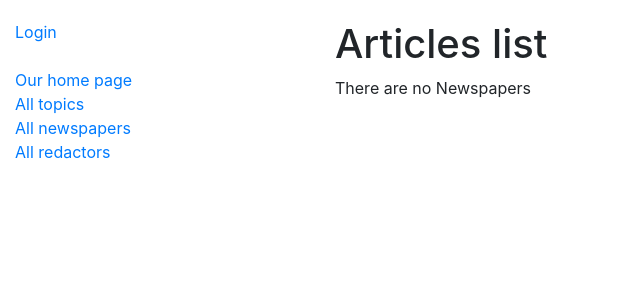
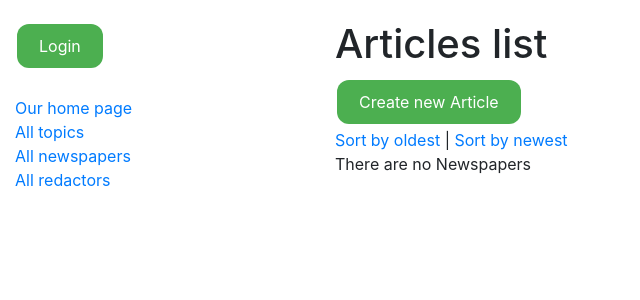
Before and after one commit to kstorozhenko/newspaper-agency, a Django app: page /newspapers/ in a window 1280 px wide. Shown: the top 300 px of the page, without its empty margins (0-640 px from the left). Run offline with Django 5.2, Linux system fonts and the light colour scheme; data that the repository does not hold is empty.

Commit message:
add more comfortable buttons and forms

```diff
--- a/newspaper_agency/settings.py
+++ b/newspaper_agency/settings.py
@@ -38,6 +38,8 @@ INSTALLED_APPS = [
     "django.contrib.messages",
     "django.contrib.staticfiles",
     "newspaper",
+    "crispy_forms",
+    "crispy_bootstrap4",
 ]
 
 MIDDLEWARE = [
@@ -130,3 +132,7 @@ DEFAULT_AUTO_FIELD = "django.db.models.BigAutoField"
 AUTH_USER_MODEL = "newspaper.Redactor"
 
 LOGIN_REDIRECT_URL = '/'
+
+CRISPY_TEMPLATE_PACK = "bootstrap4"
+
+CRISPY_ALLOWED_TEMPLATE_PACKS = "bootstrap4"
--- a/static/css/styles.css
+++ b/static/css/styles.css
@@ -7,3 +7,36 @@ body {
     padding: 0;
     list-style: none;
 }
+
+.button {
+  background-color: #4CAF50;
+  color: white;
+  padding: 10px 22px;
+  text-align: center;
+  text-decoration: none;
+  display: inline-block;
+  font-size: 16px;
+  margin: 4px 2px;
+  cursor: pointer;
+  transition-duration: 0.4s;
+  border-radius: 12px;
+}
+
+.button:hover {
+  background-color: #000000;
+  color: #ffffff;
+  border: 1px solid black;
+}
+
+.page-number {
+  background-color: #4CAF50 !important;
+  color: white !important;
+  padding: 10px 22px !important;
+  text-align: center !important;
+  text-decoration: none !important;
+  display: inline-block !important;
+  font-size: 16px !important;
+  margin: 4px 2px !important;
+  transition-duration: 0.4s !important;
+
+}
--- a/templates/includes/pagination.html
+++ b/templates/includes/pagination.html
@@ -1,11 +1,11 @@
 {% if is_paginated %}
-    <ul class="pagination">
+    <ul class="pagination" style="display: flex; align-items: center;">
       {% if page_obj.has_previous %}
-        <li class="page-item"><a class="page-link" href="?page={{ page_obj.previous_page_number }}">Prev</a></li>
+        <li class="page-item"><a class="page-link page-number" href="?page={{ page_obj.previous_page_number }}">Prev</a></li>
       {% endif %}
-      <li class="page-item active"><span class="page-link">{{ page_obj.number }} of {{ paginator.num_pages }}</span></li>
+      <li class="page-item active"><span class="page-link page-number">{{ page_obj.number }} of {{ paginator.num_pages }}</span></li>
       {% if page_obj.has_next %}
-        <li class="page-item"><a class="page-link" href="?page={{ page_obj.next_page_number }}">Next</a></li>
+        <li class="page-item"><a class="page-link page-number" href="?page={{ page_obj.next_page_number }}">Next</a></li>
       {% endif %}
     </ul>
   {% endif %}
--- a/templates/includes/sidebar.html
+++ b/templates/includes/sidebar.html
@@ -6,12 +6,12 @@
     <li>
       <form action="{% url 'logout' %}" method="post">
         {% csrf_token %}
-        <button type="submit">Logout</button>
+        <button class="button" type="submit">Logout</button>
       </form>
     </li>
   {% else %}
     <li>
-      <a href="{% url 'login' %}">Login</a>
+      <a class="button" href="{% url 'login' %}">Login</a>
     </li>
   {% endif %}
   <br>
--- a/templates/newspaper/newspaper_list.html
+++ b/templates/newspaper/newspaper_list.html
@@ -1,6 +1,13 @@
 {% extends 'base.html' %}
 {% block content %}
   <h1>Articles list</h1>
+
+  <a href="{% url 'newspaper:newspaper-create' %}" class="button">Create new Article</a>
+
+  <div>
+    <a href="?order=asc">Sort by oldest</a> |
+    <a href="?order=desc">Sort by newest</a>
+  </div>
 
   {% if newspaper_list %}
     <table style="width:100%; line-height:2;">
--- a/templates/newspaper/redactor_list.html
+++ b/templates/newspaper/redactor_list.html
@@ -1,6 +1,11 @@
 {% extends 'base.html' %}
 {% block content %}
   <h1>Our redactors</h1>
+
+  <div>
+    <a href="?order=asc">Sort by articles ↓</a> |
+    <a href="?order=desc">Sort by articles ↑</a>
+  </div>
 
   {% if redactor_list %}
     <table style="width:100%; table-layout: fixed;">
--- a/templates/registration/logged_out.html
+++ b/templates/registration/logged_out.html
@@ -1,5 +1,5 @@
 {% extends "base.html" %}
 {% block content %}
   <p>Logged out</p>
-  <a href="{% url 'login' %}">Click here to log in again</a>
+  <a class="button" href="{% url 'login' %}">Click here to log in again</a>
 {% endblock %}
--- a/templates/registration/login.html
+++ b/templates/registration/login.html
@@ -8,6 +8,6 @@
   <form action="{% url 'login' %}" method="post">
     {% csrf_token %}
     {{ form.as_p }}
-    <input type="submit" value="Submit">
+    <input class="button" type="submit" value="Submit">
     </form>
 {% endblock %}
```
